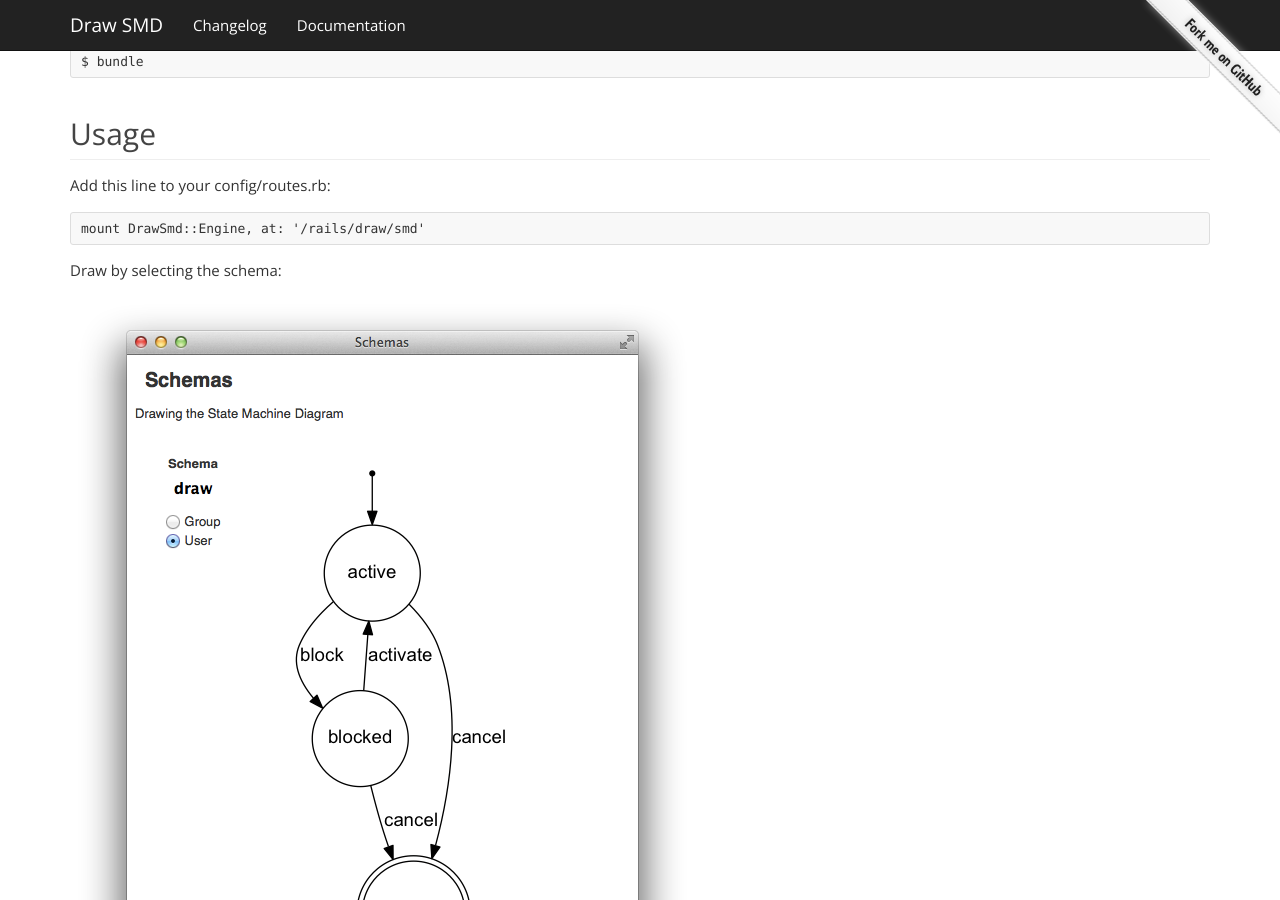
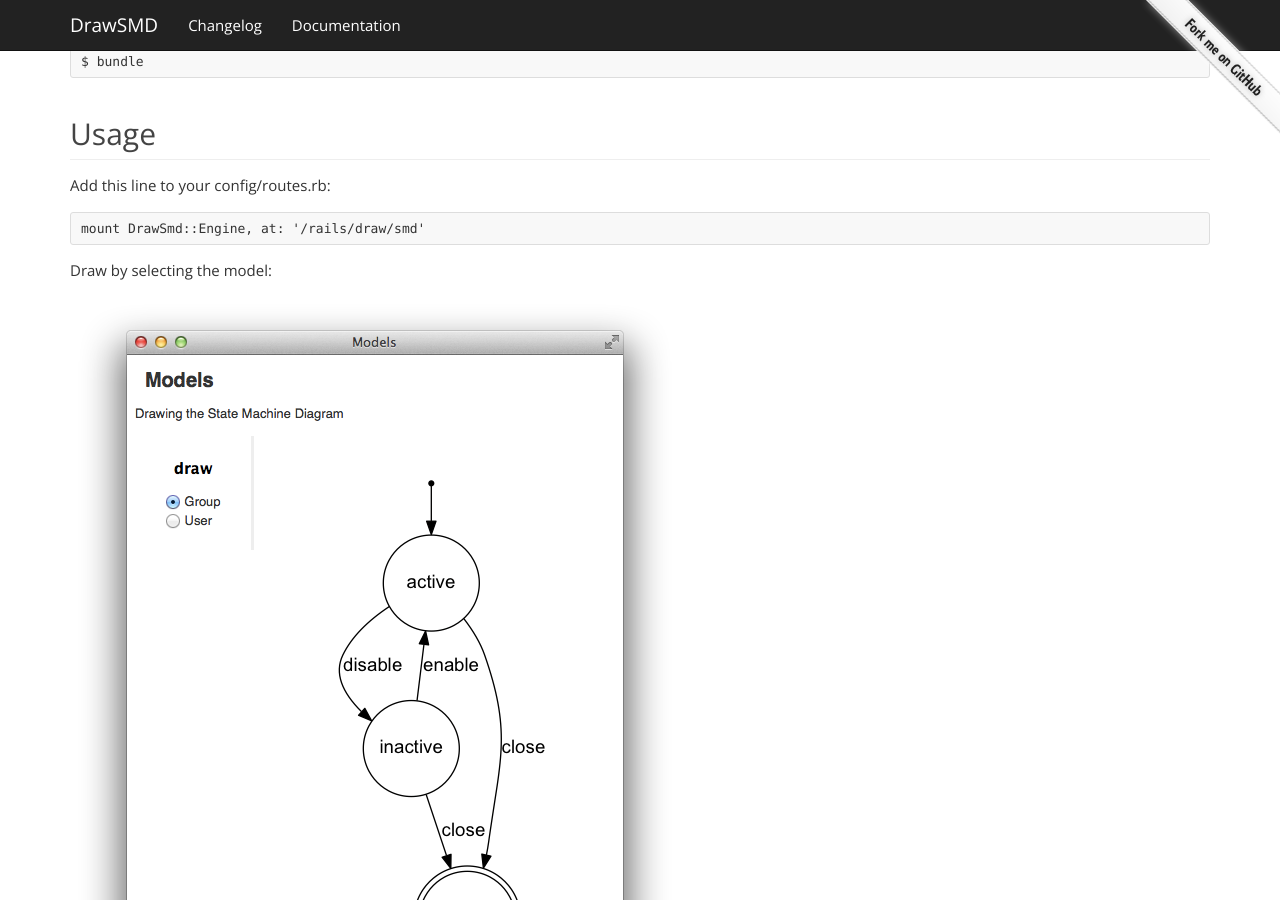
Before and after one commit to ogom/draw_smd, a Jekyll site: the page built from index.md, in a window 1280 px wide and 900 px high, scrolled down 406 px. Built offline with Jekyll 4.4.1, drawn with Linux system fonts in a browser that asks for light colours.

````diff
--- a/_config.yml
+++ b/_config.yml
@@ -9,6 +9,6 @@ exclude:
 - README.md
 - vendor
 - tmp
-name: Draw SMD
+name: DrawSMD
 copyright: 2014, ogom
 theme: cosmo
--- a/index.md
+++ b/index.md
@@ -29,9 +29,9 @@ Add this line to your config/routes.rb:
 mount DrawSmd::Engine, at: '/rails/draw/smd'
 ```
 
-Draw by selecting the schema:
+Draw by selecting the model:
 
-![example_smd]({{ site.baseurl }}/assets/img/example_smd.png)
+![example]({{ site.baseurl }}/assets/img/example.png)
 
 ## Use
 
````
Also changed, not shown: _posts/2014-09-17-0.1.2.md (added, +6 -0 lines), assets/img/example.png (added), assets/img/example_smd.png (deleted).
